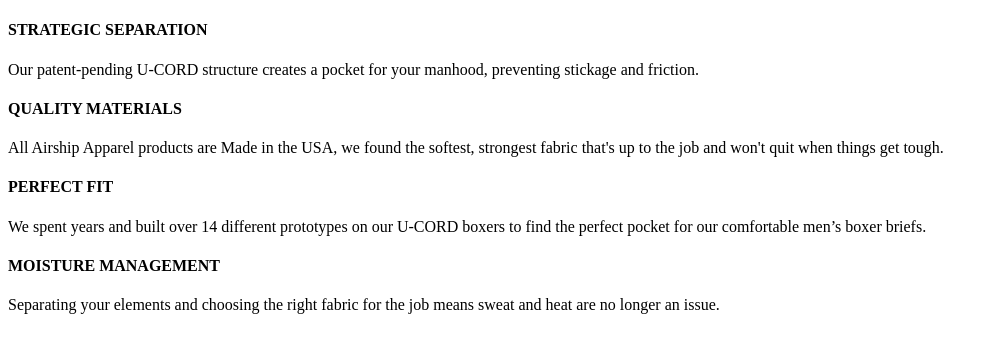
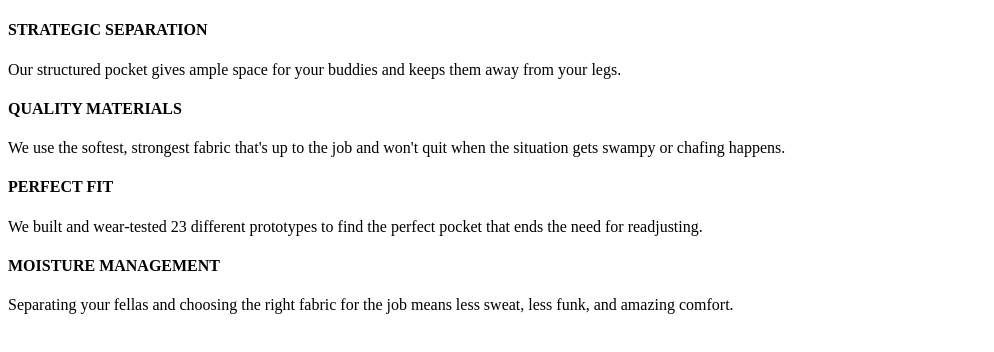
Before and after one commit to franzese/Airship-Gauges, a plain HTML site: page src/index.html in a window 1280 px wide. Shown: the whole page, without its empty margins (0-994 px from the left). Drawn offline with Linux system fonts and the light colour scheme.

Commit message:
Copy changes

```diff
--- a/src/index.html
+++ b/src/index.html
@@ -21,7 +21,7 @@
               </div>
               <div class="gauge-copy">
                 <h4>STRATEGIC SEPARATION</h4>
-                  <p>Our patent-pending <span class="no-wrap">U-CORD</span> structure creates a pocket for your manhood, preventing stickage and friction.</p>
+                <p>Our structured pocket gives ample space for your buddies and keeps them away from your legs.</p>
               </div>
             </div>
             <div class="gauge-wrap on col-md-6">
@@ -32,7 +32,7 @@
               </div>
               <div class="gauge-copy">
                 <h4>QUALITY MATERIALS</h4>
-                  <p>All Airship Apparel products are Made in the USA, we found the softest, strongest fabric that&apos;s up to the job and won&apos;t quit when things get tough.</p>
+                <p>We use the softest, strongest fabric that&apos;s up to the job and won&apos;t quit when the situation gets swampy or chafing happens.</p>
               </div>
             </div>
             <div class="gauge-wrap on col-md-6">
@@ -44,7 +44,7 @@
               </div>
               <div class="gauge-copy">
                 <h4>PERFECT FIT</h4>
-                  <p>We spent years and built over 14 different prototypes on our <span class="no-wrap">U-CORD</span> boxers to find the perfect pocket for our comfortable men’s boxer briefs.</p>
+                <p>We built and wear-tested 23 different prototypes to find the perfect pocket that ends the need for readjusting.</p>
               </div>
             </div>
             <div class="gauge-wrap on col-md-6">
@@ -70,14 +70,14 @@
                     <div class="raindrop raindrop-8"></div>
                   </div>
                   <div class="detail fog"></div>
+                  <div class="detail moving-needle"></div>
                   <div class="detail fixed-needle"></div>
-                    <div class="detail moving-needle"></div>
                   <div class="detail bg"></div>
                 </div>
               </div>
               <div class="gauge-copy">
                 <h4>MOISTURE MANAGEMENT</h4>
-                  <p>Separating your elements and choosing the right fabric for the job means sweat and heat are no longer an issue.</p>
+                <p>Separating your fellas and choosing the right fabric for the job means less sweat, less funk, and amazing comfort.</p>
               </div>
             </div>
           </div>
```
Lines whose indentation alone changed are shown as unchanged.
